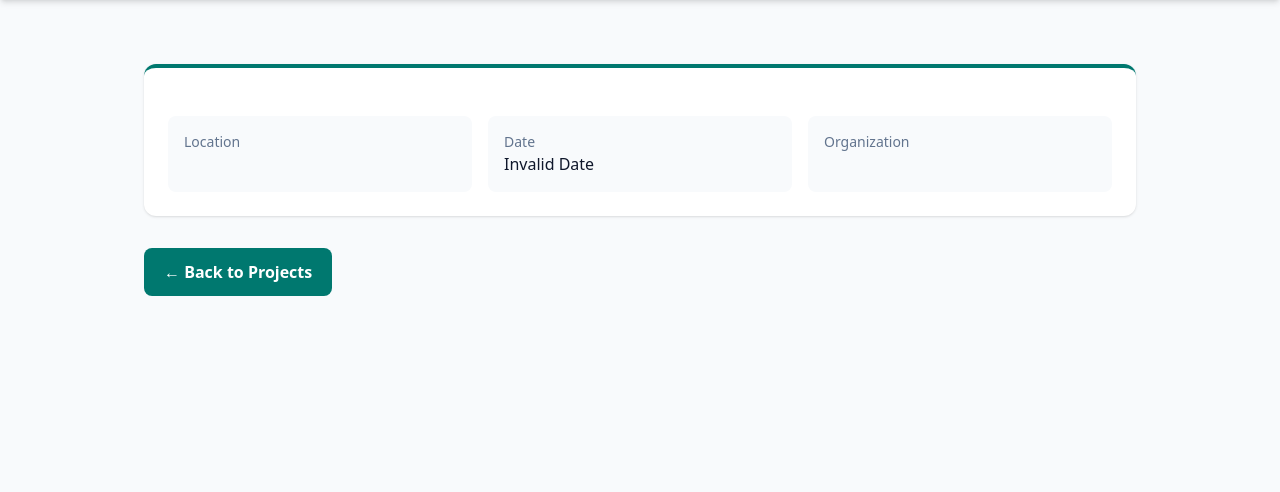
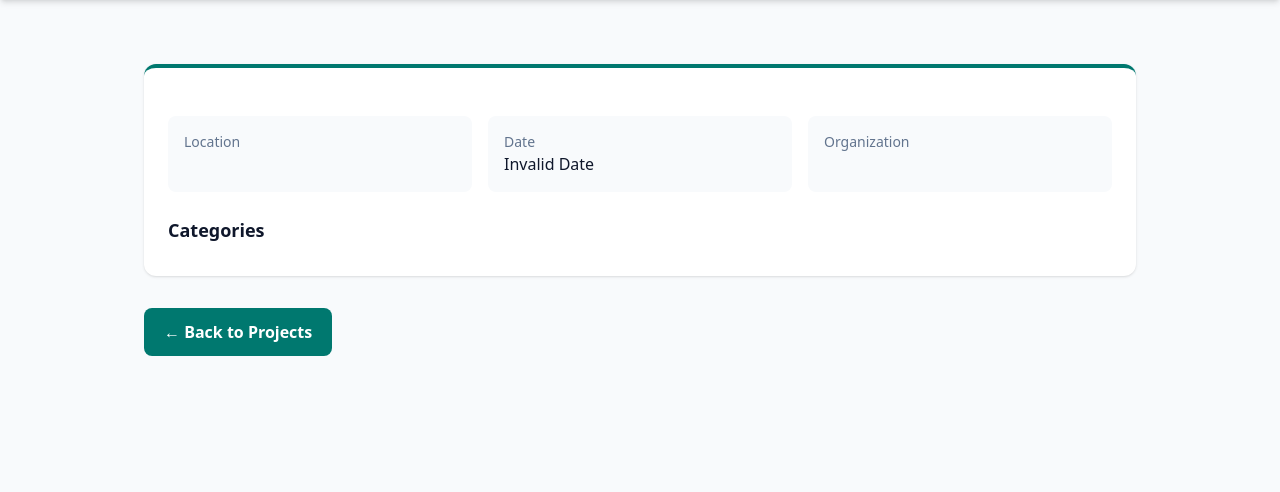
Before and after one commit to emiliocayambe/cse340-course-repo, a Node server app: template src/views/project.ejs in a window 1280 px wide. Shown: the part 60-552 px from the top of the page. Run offline with Node 20, Linux system fonts and the light colour scheme; the template is opened without the code that fills it, so the values that code supplies are empty; style sheets or scripts are compiled from the project's sources.

Commit message:
Change name functions and add some links

```diff
--- a/src/controllers/projects.js
+++ b/src/controllers/projects.js
@@ -1,5 +1,5 @@
 import { getAllProjects, getProjectDetails } from "../models/projects.js";
-
+import { getCategoriesByProjectId } from "../models/categories.js";
 
 const showProjectsPage = async (req, res) => {
   const projects = await getAllProjects();
@@ -10,7 +10,8 @@ const showProjectsPage = async (req, res) => {
 const showProjectDetailsPage = async (req, res) => {
   const projectId = req.params.id;
   const projectDetails = await getProjectDetails(projectId);
+  const categories = await getCategoriesByProjectId(projectId);
   const title = "Project Details";
-  res.render("project", { title, projectDetails });
+  res.render("project", { title, projectDetails, categories });
 };
 export { showProjectsPage, showProjectDetailsPage };
--- a/src/routes.js
+++ b/src/routes.js
@@ -10,7 +10,7 @@ import {
 } from "./controllers/projects.js";
 import {
   showCategoriesPage,
-  showCategoryDetails,
+  showCategoryDetailsPage,
 } from "./controllers/categories.js";
 import { testErrorPage } from "./controllers/errors.js";
 
@@ -21,7 +21,7 @@ router.get("/organization/:id", showOrganizationDetailsPage);
 router.get("/projects", showProjectsPage);
 router.get("/project/:id", showProjectDetailsPage);
 router.get("/categories", showCategoriesPage);
-router.get("/category/:id", showCategoryDetails);
+router.get("/category/:id", showCategoryDetailsPage);
 
 //error'handling routes
 router.get("/test-error", testErrorPage);
--- a/src/views/organizations.ejs
+++ b/src/views/organizations.ejs
@@ -8,11 +8,8 @@
 
     <li class="flex flex-col items-center rounded-xl bg-white p-6 text-center shadow-sm">
       <img class="mb-4 h-24 w-auto object-contain" src="/images/<%= organization.logo_filename %>" alt="<%= organization.name %>">
-      <strong class="text-lg text-slate-900"><%= organization.name %></strong>
+     <a class="text-lg font-semibold text-slate-900 hover:underline" href="/organization/<%= organization.organization_id %>"><%= organization.name %></a>
       <a class="text-teal-700 underline hover:text-teal-900" href="mailto:<%= organization.contact_email %>"><%= organization.contact_email %></a>
-      <a href="/organization/<%= organization.organization_id %>">
-        <%= organization.name %>
-      </a>
     </li>
 
     <% }); %>
--- a/src/views/project.ejs
+++ b/src/views/project.ejs
@@ -35,6 +35,12 @@
           </dd>
         </div>
       </dl>
+      <h3 class="mt-6 mb-2 text-lg font-semibold text-slate-900">Categories</h3>
+<ul class="flex flex-wrap gap-2">
+  <% categories.forEach(category => { %>
+    <li><a class="rounded-full bg-teal-100 px-3 py-1 text-sm font-medium text-teal-800 hover:bg-teal-200" href="/category/<%= category.category_id %>"><%= category.name %></a></li>
+  <% }) %>
+</ul>
     </section>
 
     <a href="/projects"
```
Also changed, not shown: src/controllers/categories.js (+4 -4 lines), src/models/categories.js (+14 -2 lines).
